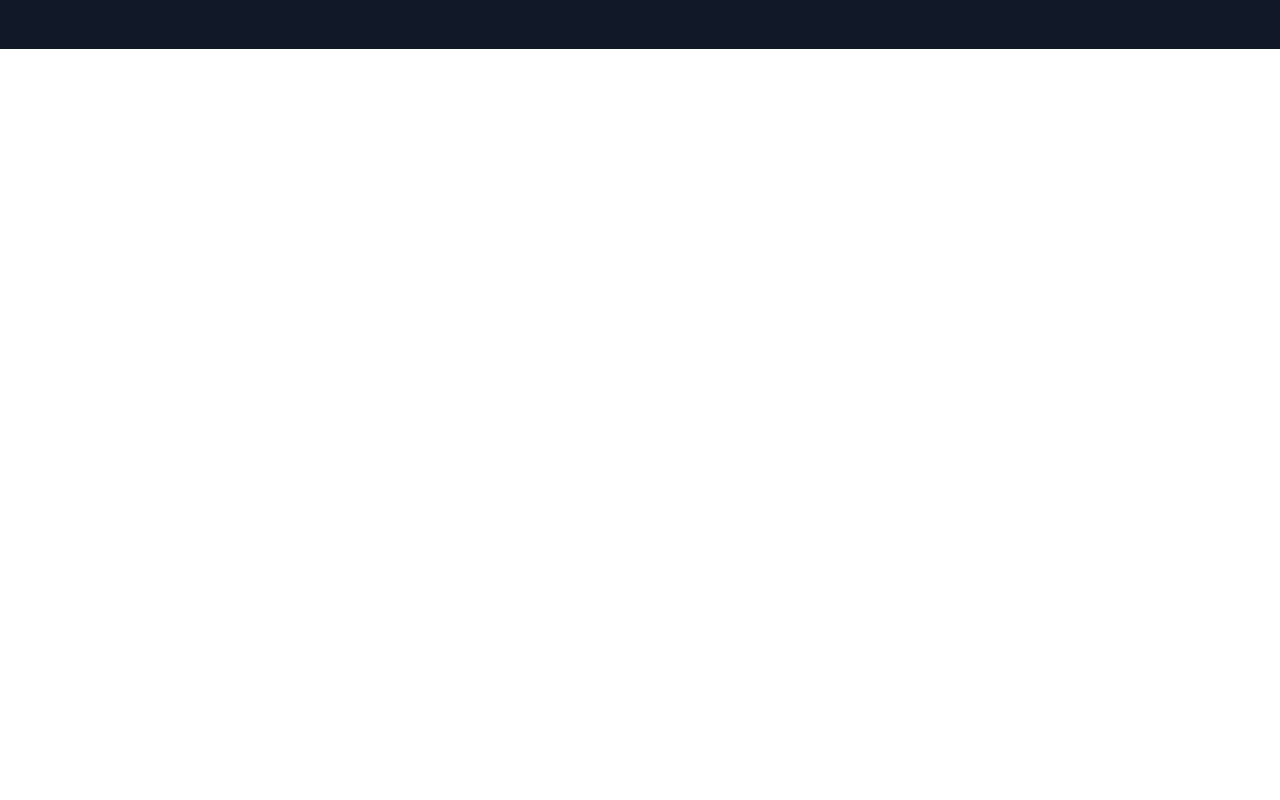
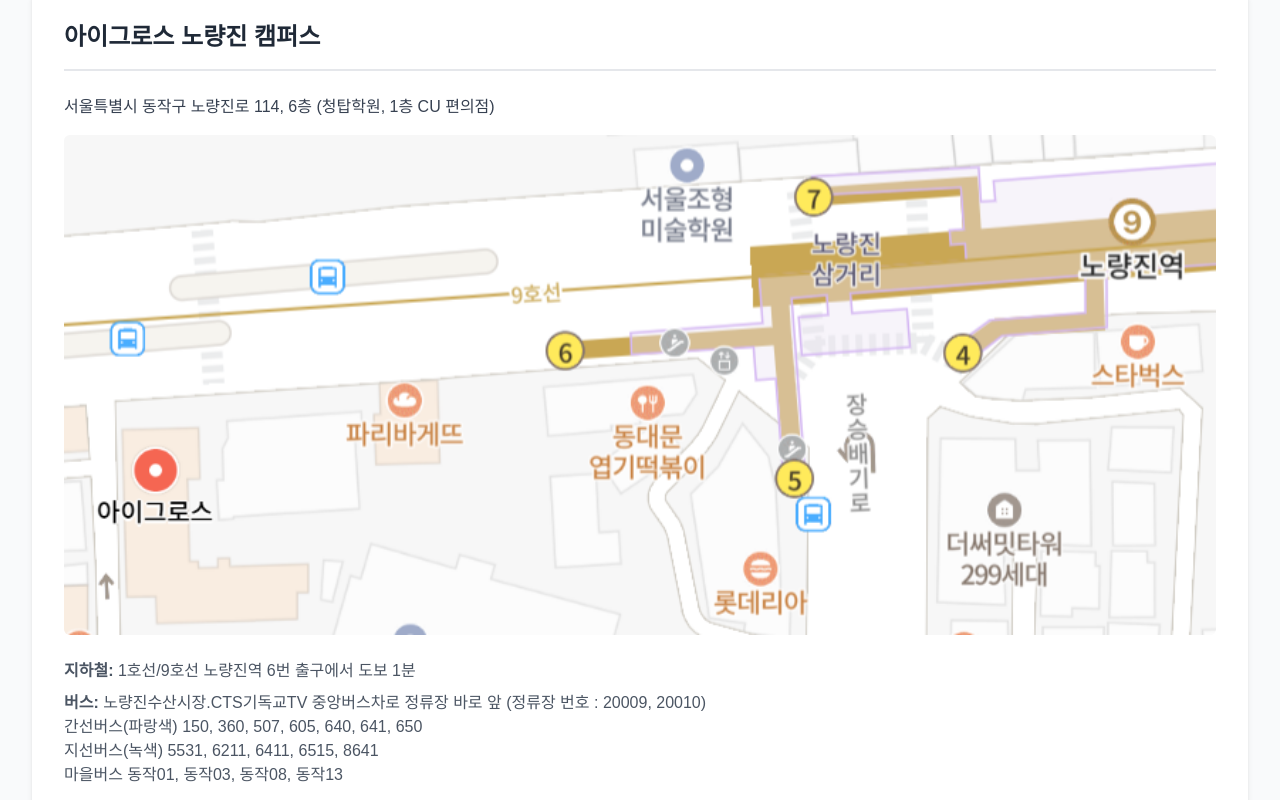
Before and after one commit to diginori-addmore/iGrowth_LG_homepage, a Next.js app in the folder igrowth_9/: page / in a window 1280 px wide. Shown: the part 8240-9040 px from the top of the page. Before the commit the page ends 8289 px from the top, so only its background shows below. Built offline with nearby package versions, Linux system fonts and the light colour scheme.

Commit message:
지도 추가

```diff
--- /dev/null
+++ b/igrowth_9/src/app/components/Location.tsx
@@ -0,0 +1,27 @@
+export default function Location() {
+    return (
+        <section id="location-info" className="py-10 bg-gray-50 scroll-section">
+            <div className="max-w-7xl mx-auto px-4 sm:px-6 lg:px-8">
+                <div className="text-center max-w-3xl mx-auto">
+                    <h2 className="text-3xl font-bold text-gray-900 sm:text-4xl">교육장소 상세위치</h2>
+                </div>
+                <div className="mt-16 grid gap-12 items-start">
+                    <div className="bg-white p-8 rounded-lg shadow-md">
+                        <h3 className="text-2xl font-bold text-gray-800 mb-6 border-b-2 border-gray-200 pb-4">아이그로스 노량진 캠퍼스</h3>
+                        <p className="mt-2 text-gray-700">서울특별시 동작구 노량진로 114, 6층 (청탑학원, 1층 CU 편의점)</p>
+                        <div className="mt-4">
+                            <img src="/images/location.png" alt="교육장소 지도" className="rounded-md w-full h-auto object-cover" />
+                        </div>
+                        <div className="mt-6 text-gray-600 space-y-2">
+                            <p><strong>지하철:</strong> 1호선/9호선 노량진역 6번 출구에서 도보 1분</p>
+                            <p><strong>버스:</strong> 노량진수산시장.CTS기독교TV 중앙버스차로 정류장 바로 앞 (정류장 번호 : 20009, 20010)<br />
+                            간선버스(파랑색) 150, 360, 507, 605, 640, 641, 650<br />
+                            지선버스(녹색) 5531, 6211, 6411, 6515, 8641<br />
+                            마을버스 동작01, 동작03, 동작08, 동작13</p>
+                        </div>
+                    </div>
+                </div>
+            </div>
+        </section>
+    );
+}
--- a/igrowth_9/src/app/page.tsx
+++ b/igrowth_9/src/app/page.tsx
@@ -9,6 +9,7 @@
 import FAQ from "./components/FAQ";
 import Footer from "./components/Footer";
 import Job from "./components/Job";
+import Location from "./components/Location";
 import ScrollToTop from "./components/ScrollToTop";
 
 export default function Page() {
@@ -25,6 +26,7 @@
             <FAQ />
             {/*
             <Testimonials /> */}
+            <Location />
             <Footer />
             <ScrollToTop />
         </>
```
Also changed, not shown: igrowth_9/public/images/location.png (added).
